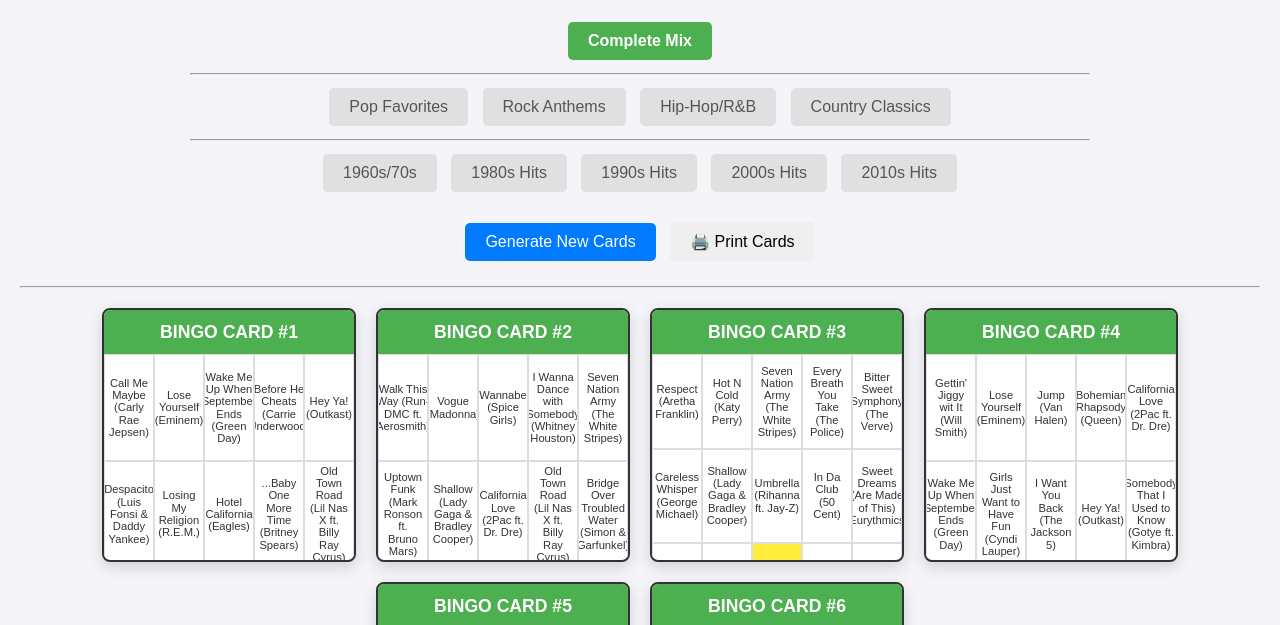
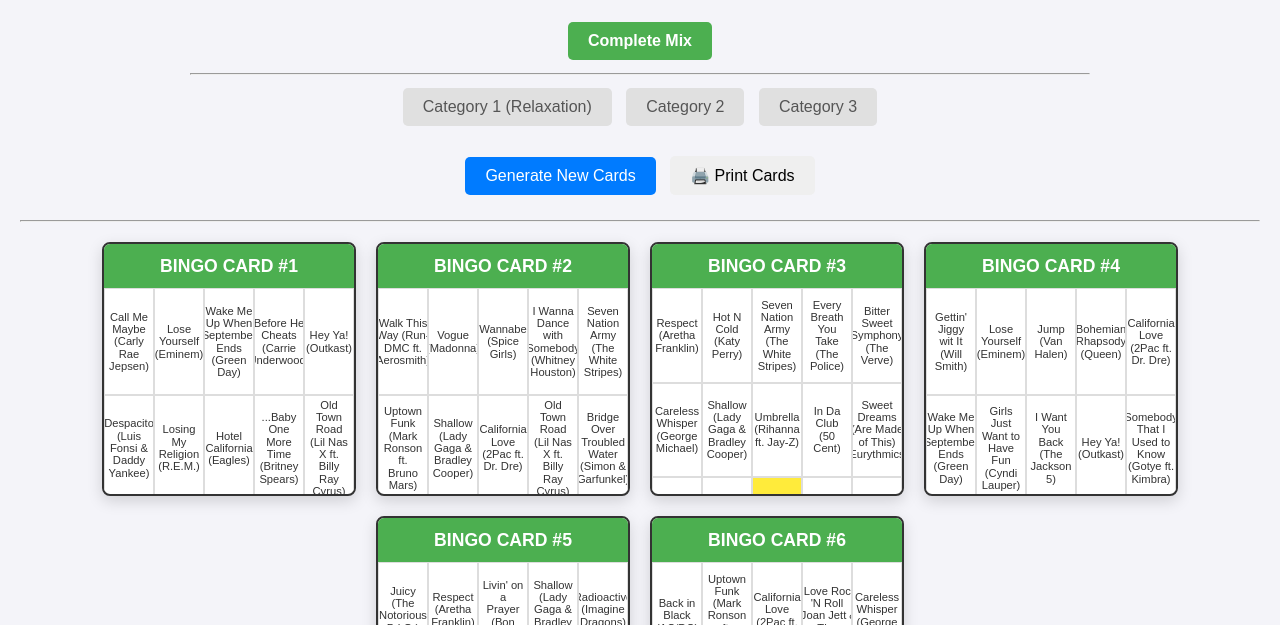
Before and after one commit to Monz1997/Music-Bingo-Generator, a plain HTML site: page index.html in a window 1280 px wide. Shown: the part 117-742 px from the top of the page. Drawn offline with Linux system fonts and the light colour scheme.

Commit message:
Update index.html

```diff
--- a/index.html
+++ b/index.html
@@ -16,16 +16,9 @@
     <div class="tabs">
         <button class="tab-button active" data-genre="all">Complete Mix</button>
         <hr>
-        <button class="tab-button" data-genre="pop">Pop Favorites</button>
-        <button class="tab-button" data-genre="rock">Rock Anthems</button>
-        <button class="tab-button" data-genre="hiphop">Hip-Hop/R&B</button>
-        <button class="tab-button" data-genre="country">Country Classics</button>
-        <hr>
-        <button class="tab-button" data-genre="60s">1960s/70s</button>
-        <button class="tab-button" data-genre="80s">1980s Hits</button>
-        <button class="tab-button" data-genre="90s">1990s Hits</button>
-        <button class="tab-button" data-genre="00s">2000s Hits</button>
-        <button class="tab-button" data-genre="10s">2010s Hits</button>
+        <button class="tab-button" data-genre="cat1">Category 1 (Relaxation)</button>
+        <button class="tab-button" data-genre="cat2">Category 2</button>
+        <button class="tab-button" data-genre="cat3">Category 3</button>
     </div>
 
     <div class="controls">
```
